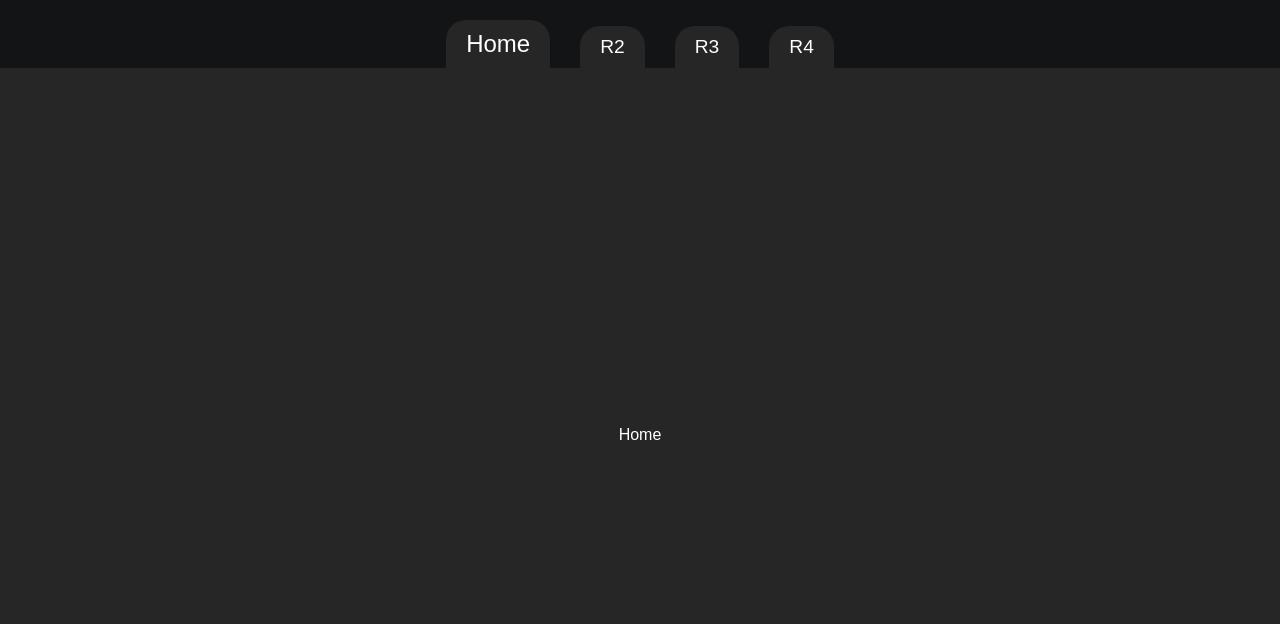
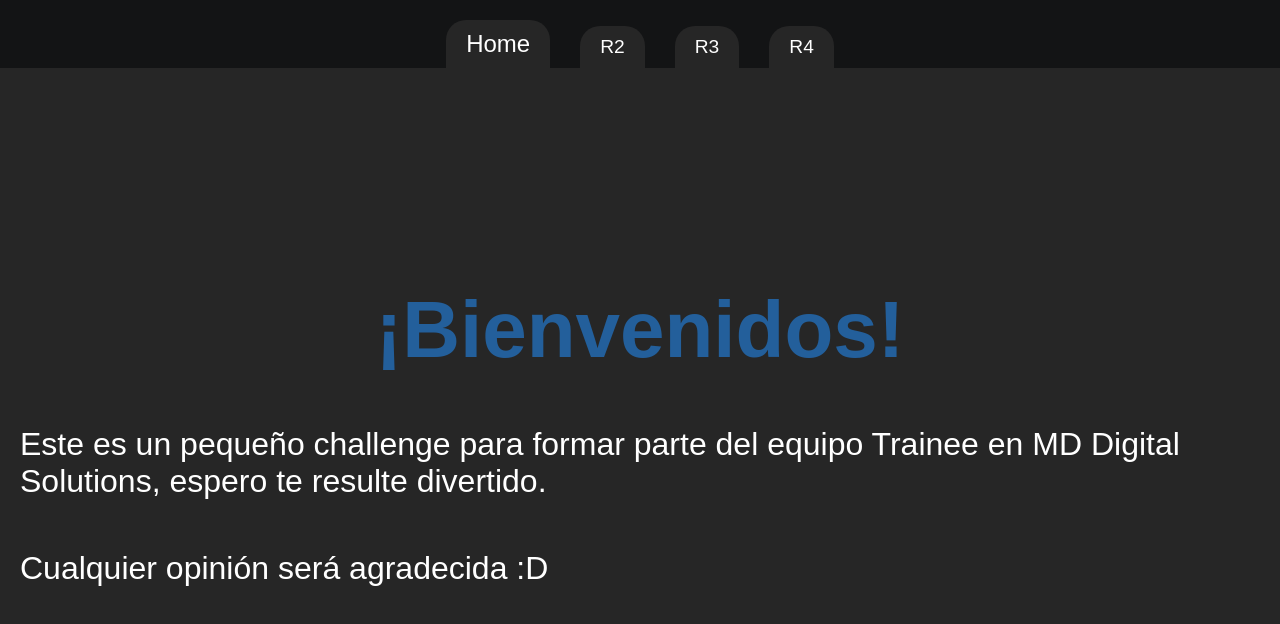
Before and after one commit to TheCyll/trainee-md-digital-solutions, a React (Create React App) app: page / in a window 1280 px wide. Shown: the top 624 px of the page. Built offline with nearby package versions, Linux system fonts and the light colour scheme.

Commit message:
Added welcome home component

```diff
--- a/src/pages/Home/index.js
+++ b/src/pages/Home/index.js
@@ -1,9 +1,18 @@
 import React from 'react';
+
+import './styles.css';
 
 const Home = () => {
   return (
-    <div>
-      Home
+    <div className="home-wrapper">
+      <h3>¡Bienvenidos!</h3>
+      <p>
+        Este es un pequeño challenge para formar parte del equipo Trainee en MD Digital Solutions,
+        espero te resulte divertido.
+      </p>
+      <p>
+        Cualquier opinión será agradecida :D
+      </p>
     </div>
   )
 }
--- /dev/null
+++ b/src/pages/Home/styles.css
@@ -0,0 +1,24 @@
+.home-wrapper {
+  display: flex;
+  flex-direction: column;
+  justify-content: center;
+  align-items: center;
+}
+
+.home-wrapper h3 {
+  font-size: 3rem;
+  color: var(--primary);
+}
+
+.home-wrapper p {
+  font-size: 2rem;
+  margin-top: 50px;
+  width: 100%;
+}
+
+@media (min-width: 960px) {
+  .home-wrapper h3 {
+    font-size: 5rem;
+    color: var(--primary);
+  }
+}
--- a/src/pages/R4/index.js
+++ b/src/pages/R4/index.js
@@ -9,7 +9,6 @@ const R4 = () => {
     const response = await fetch('https://jsonplaceholder.typicode.com/posts');
     const data = await response.json();
     setPosts(data);
-    console.log(data);
   }, []);
 
   return (
```
